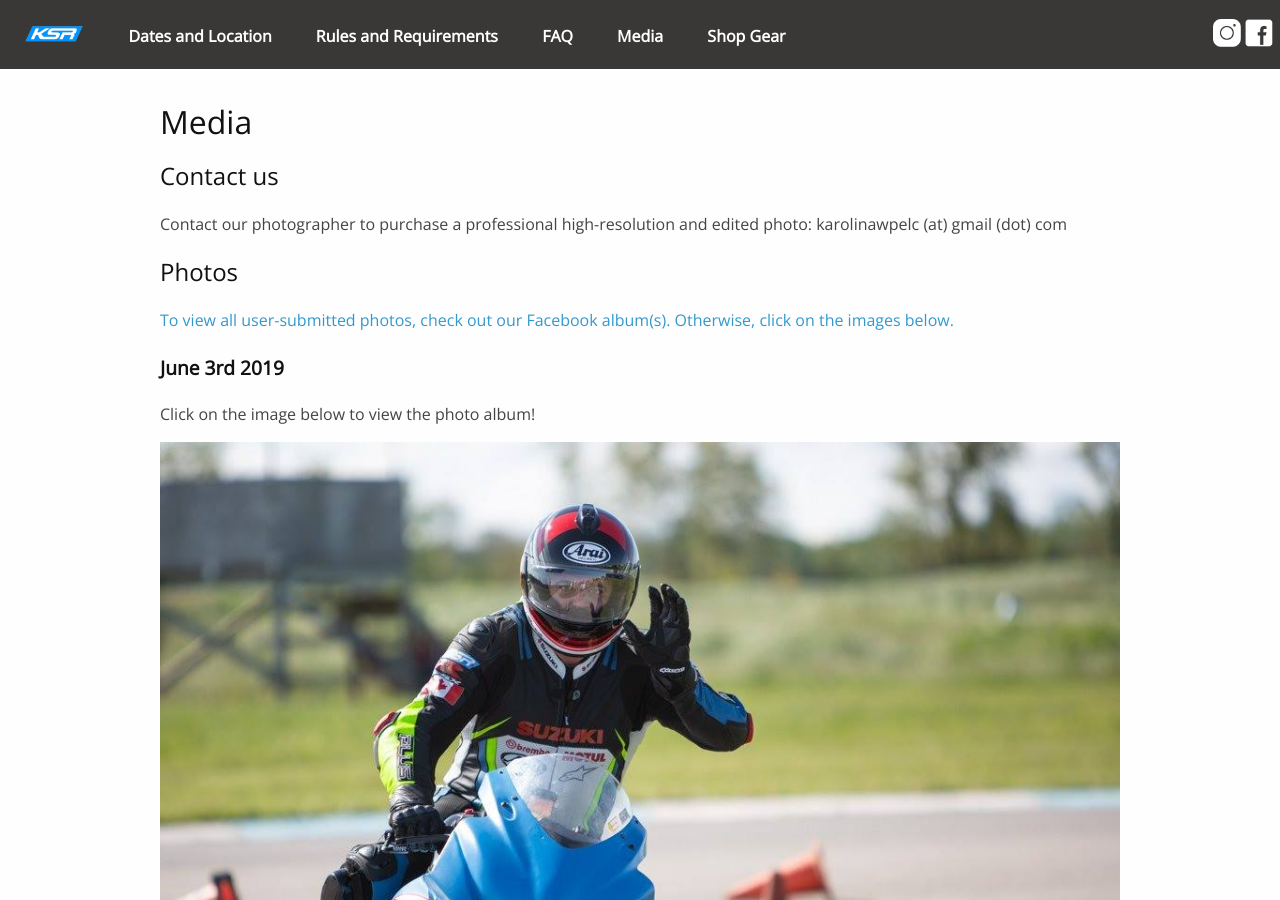
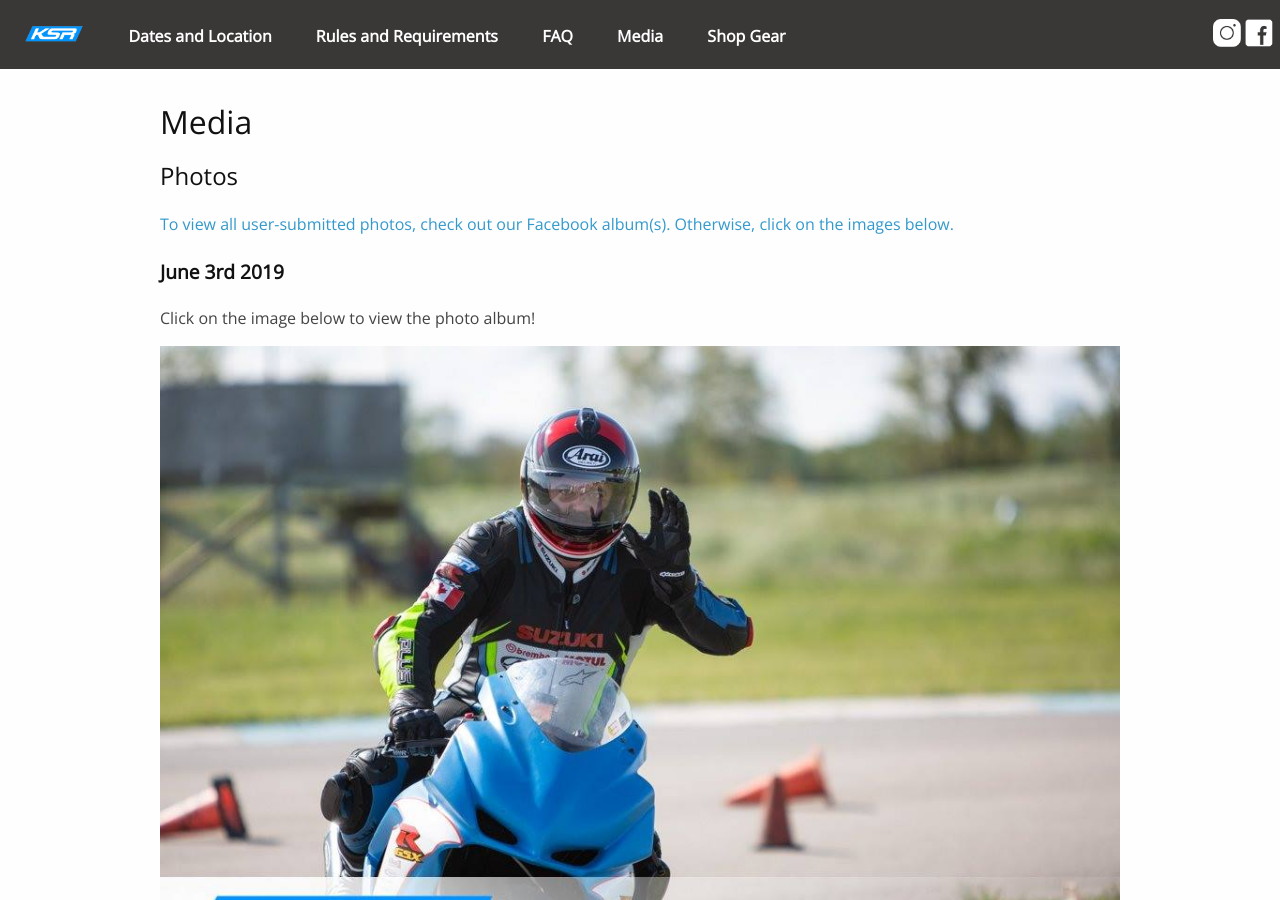
Before and after one commit to kwsportracing/site, a Jekyll site: the page built from docs/media.md, in a window 1280 px wide and 900 px high. Built offline with Jekyll 4.4.1, drawn with Linux system fonts in a browser that asks for light colours; nearby versions of some CDN libraries.

Commit message:
Update media.md
Removed prompt to contact us to purchase photos as that info is sent out to members after a track day.
We may change photographer in future depending on availability etc and dont want to have that info on the site

```diff
--- a/docs/media.md
+++ b/docs/media.md
@@ -5,10 +5,6 @@
 ---
 
 ## Media
-
-### Contact us
-
-Contact our photographer to purchase a professional high-resolution and edited photo: karolinawpelc (at) gmail (dot) com
 
 ### Photos
 
```
